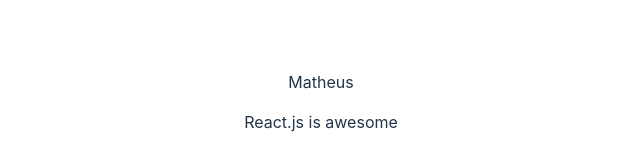
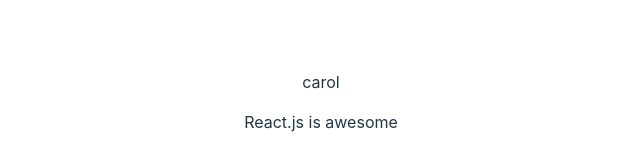
Before and after one commit to Matheus-IT/social-react, a React (Vite) app: page / in a window 1280 px wide. Shown: the part 298-458 px from the top of the page, without its empty margins (319-959 px from the left). Built offline with nearby package versions, Linux system fonts and the light colour scheme.

Commit message:
Rendering dynamic value

```diff
--- a/src/components/Post.jsx
+++ b/src/components/Post.jsx
@@ -1,7 +1,9 @@
 export default function Post() {
+  const names = ["matheus", "carol"];
+  const name = names[Math.floor(Math.random() * names.length)];
   return (
     <div>
-      <p>Matheus</p>
+      <p>{name}</p>
       <p>React.js is awesome</p>
     </div>
   );
```
